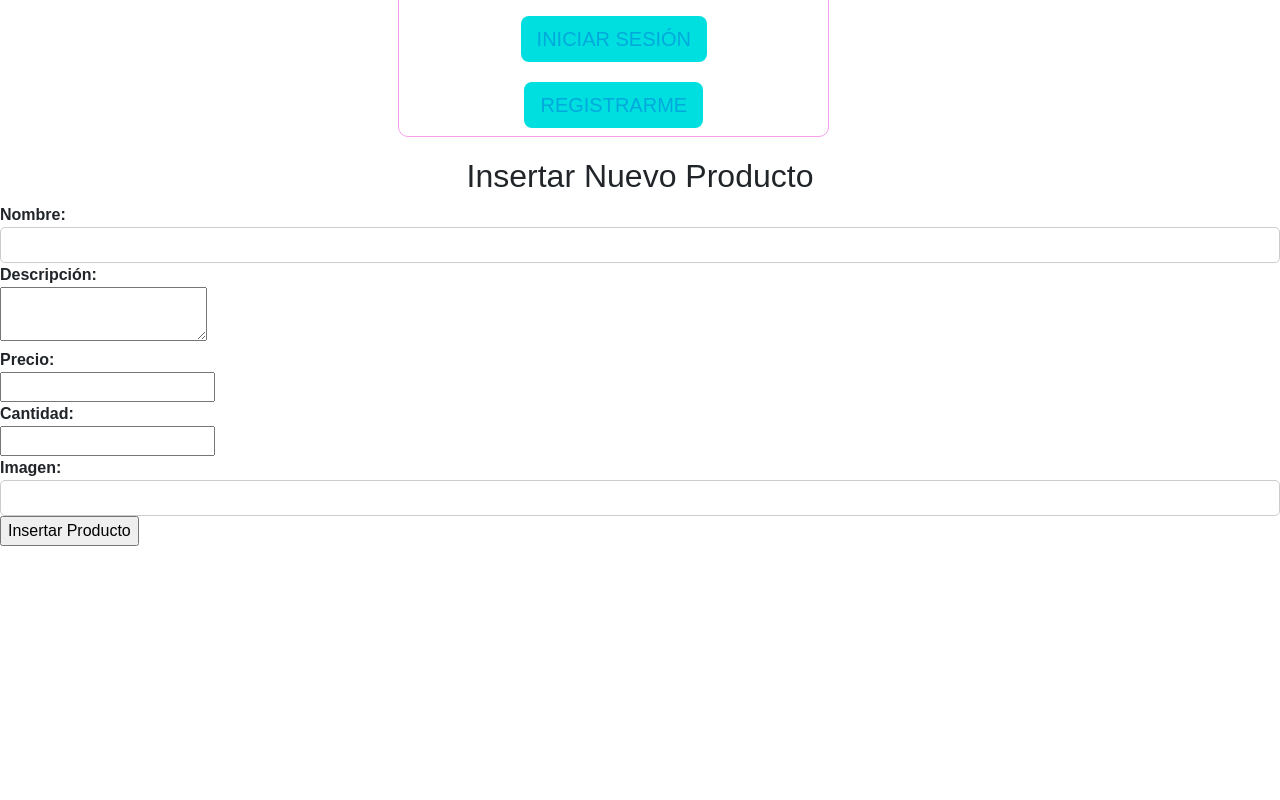
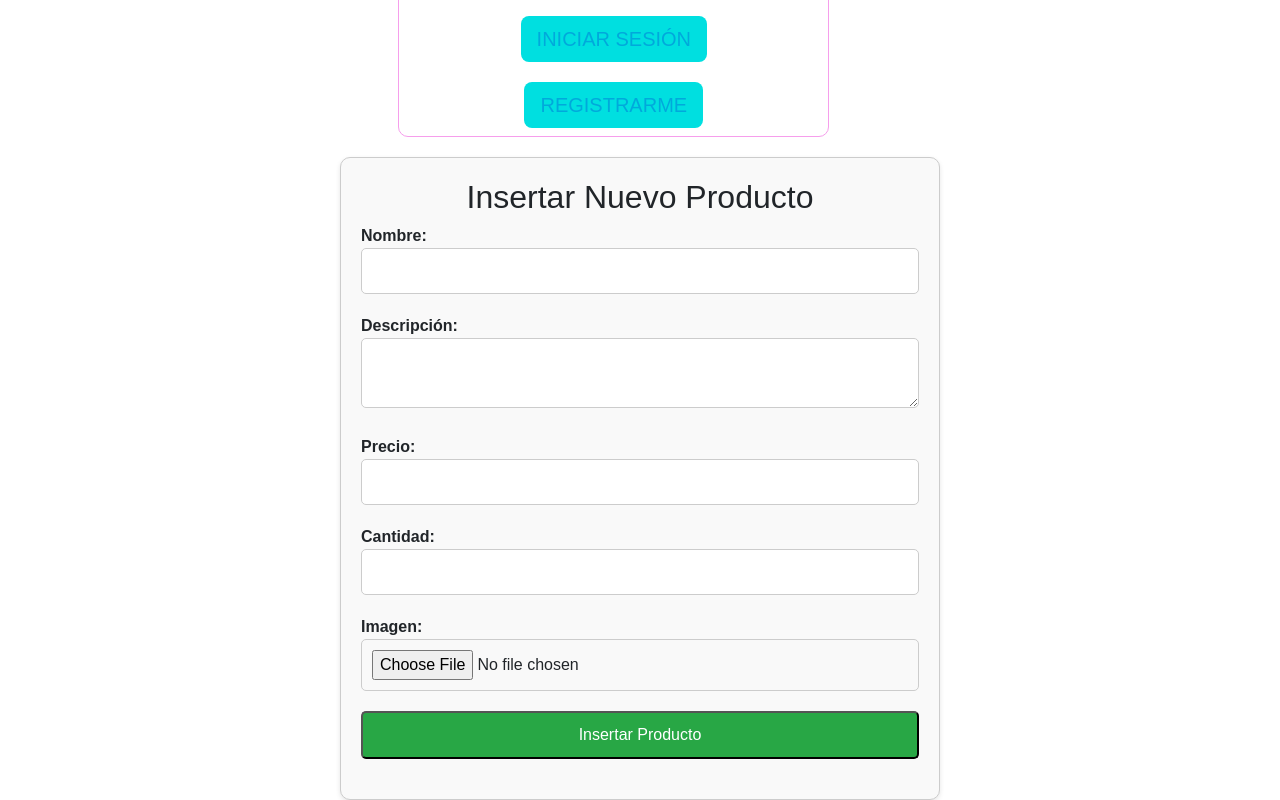
Before and after one commit to miyarlethv/Front_proyecto, a React (Vite) app: page /form2 in a window 1280 px wide. Shown: the part 537-1337 px from the top of the page. Before the commit the page ends 1083 px from the top, so only its background shows below. Built offline with nearby package versions, Linux system fonts and the light colour scheme.

Commit message:
fron product

```diff
--- a/src/components/InsertarProducto.jsx
+++ b/src/components/InsertarProducto.jsx
@@ -44,28 +44,41 @@ function InsertarProducto() {
   };
 
     return (
-    <div>
+      <div className="form-container">
         <h2>Insertar Nuevo Producto</h2>
         <form onSubmit={handleSubmit}>
+          <div className="form-group">
             <label htmlFor="nombre">Nombre:</label>
             <input type="text" id="nombre" name="nombre" value={formData.nombre} onChange={handleChange} required />
+          </div>
 
+          <div className="form-group">
             <label htmlFor="descripcion">Descripción:</label>
             <textarea id="descripcion" name="descripcion" value={formData.descripcion} onChange={handleChange} required></textarea>
+          </div>
 
+          <div className="form-group">
             <label htmlFor="precio">Precio:</label>
             <input type="number" id="precio" name="precio" value={formData.precio} onChange={handleChange} required />
+          </div>
 
+          <div className="form-group">
             <label htmlFor="cantidad">Cantidad:</label>
             <input type="number" id="cantidad" name="cantidad" value={formData.cantidad} onChange={handleChange} required />
+          </div>
 
+          <div className="form-group">
             <label htmlFor="imagen">Imagen:</label>
-        <input type="text" id="imagen" name="imagen" value={formData.imagen} onChange={handleChange} required />
+            <input type="file" id="imagen" name="imagen" onChange={handleChange} required />
+          </div>
 
+          <div className="form-group">
             <input type="submit" value="Insertar Producto" />
+          </div>
         </form>
       </div>
     );
-}
+  };
+
 
 export default InsertarProducto;
--- a/src/style/style.css
+++ b/src/style/style.css
@@ -181,3 +181,38 @@ text-transform: uppercase;
 .product-button:hover {
 background-color: #333;
 }
+
+
+/* */
+
+.form-container {
+  max-width: 600px;
+  margin: 0 auto;
+  padding: 20px;
+  border: 1px solid #ccc;
+  border-radius: 10px;
+  box-shadow: 0 2px 5px rgba(0, 0, 0, 0.1);
+  background-color: #f9f9f9;
+}
+
+.form-group input[type="text"],
+.form-group input[type="number"],
+.form-group input[type="file"],
+.form-group textarea {
+  width: 100%;
+  padding: 10px;
+  border: 1px solid #ccc;
+  border-radius: 5px;
+}
+
+
+
+.form-group input[type="submit"] {
+  width: 100%;
+  padding: 10px;
+  border-radius: 5px;
+  background-color: #28a745;
+  color: white;
+  font-size: 16px;
+
+}
```
Lines whose indentation alone changed are shown as unchanged.
